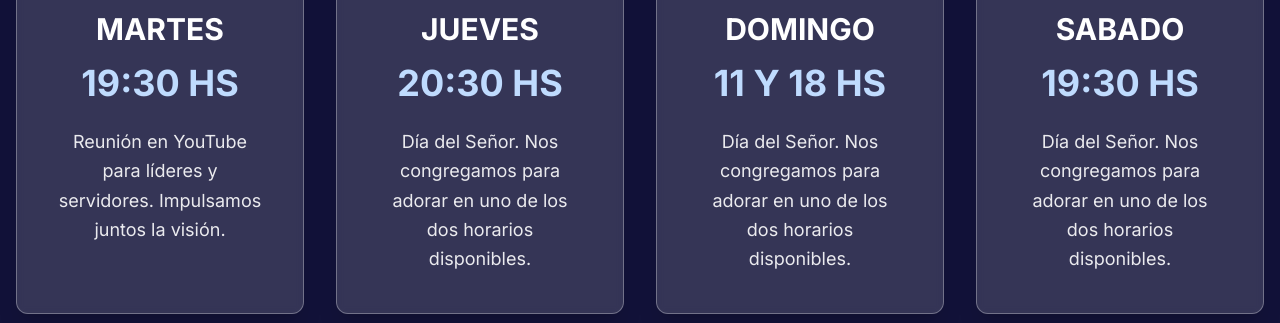
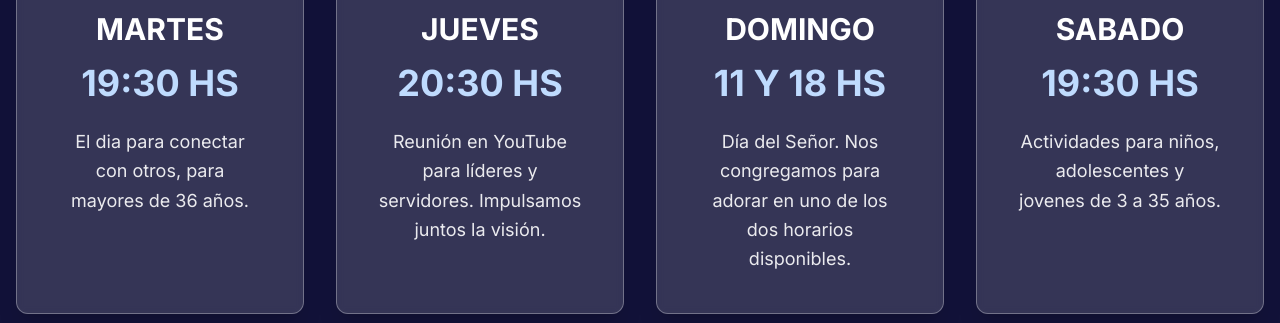
Before and after one commit to juanpo12/cristo-la-solucion, a Next.js app: page / in a window 1280 px wide. Shown: the part 2400-2723 px from the top of the page. Built offline with nearby package versions, Linux system fonts and the light colour scheme.

Commit message:
fix(meetings): update meeting descriptions to reflect correct activities
The descriptions for Tuesday and Thursday meetings were swapped, and Saturday's description was incorrect. This commit corrects the meeting descriptions to accurately represent the activities for each day.

```diff
--- a/components/meetings.tsx
+++ b/components/meetings.tsx
@@ -5,12 +5,12 @@ const meetings = [
   {
     day: "MARTES",
     time: "19:30 HS",
-    description: "Reunión en YouTube para líderes y servidores. Impulsamos juntos la visión.",
+    description: "El dia para conectar con otros, para mayores de 36 años.",
   },
   {
     day: "JUEVES",
     time: "20:30 HS",
-    description: "Día del Señor. Nos congregamos para adorar en uno de los dos horarios disponibles.",
+    description: "Reunión en YouTube para líderes y servidores. Impulsamos juntos la visión.",
   },
   {
     day: "DOMINGO",
@@ -20,7 +20,7 @@ const meetings = [
   {
     day: "SABADO",
     time: "19:30 HS",
-    description: "Día del Señor. Nos congregamos para adorar en uno de los dos horarios disponibles.",
+    description: "Actividades para niños, adolescentes y jovenes de 3 a 35 años.",
   }
 ]
 
```
